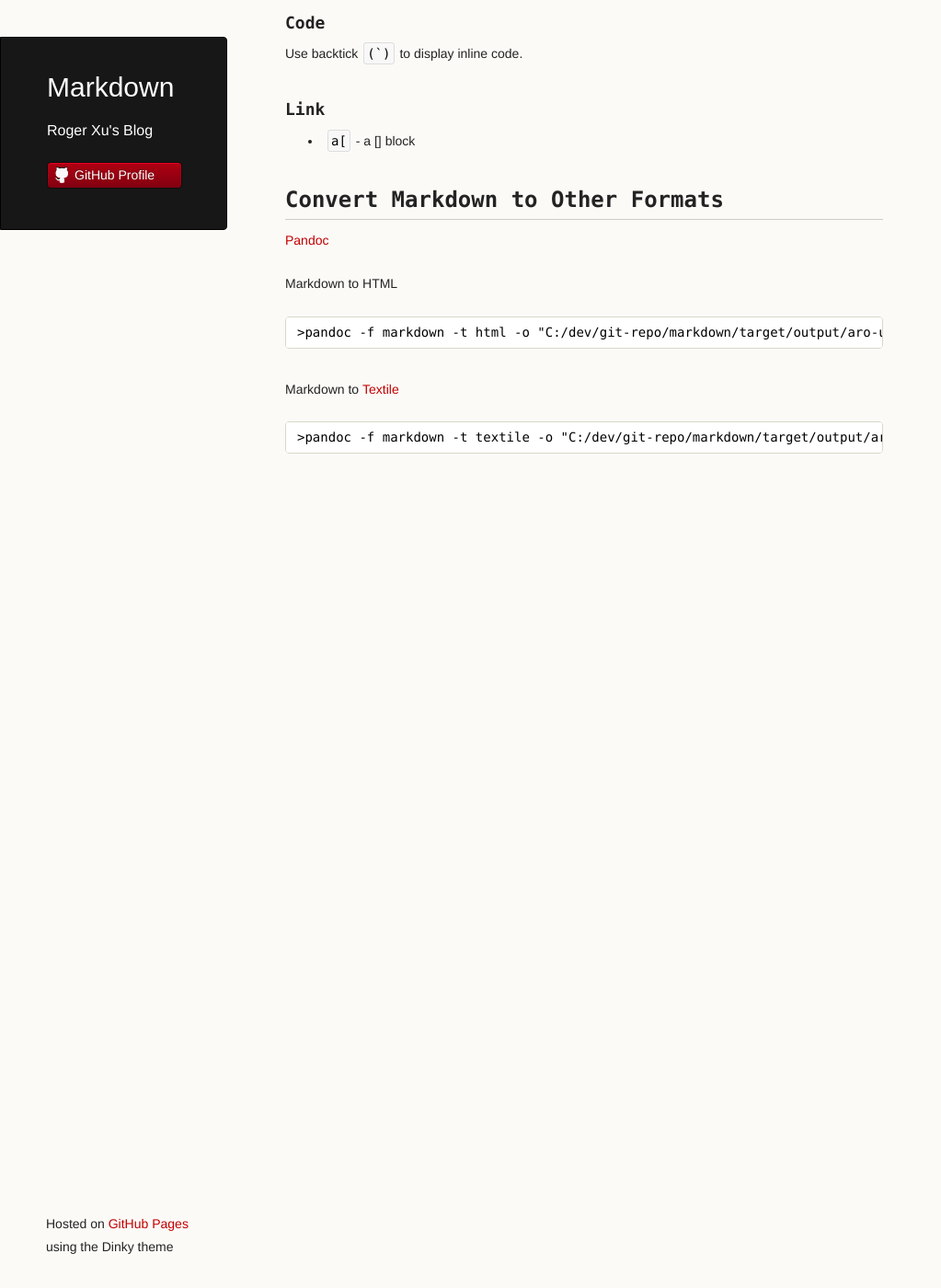
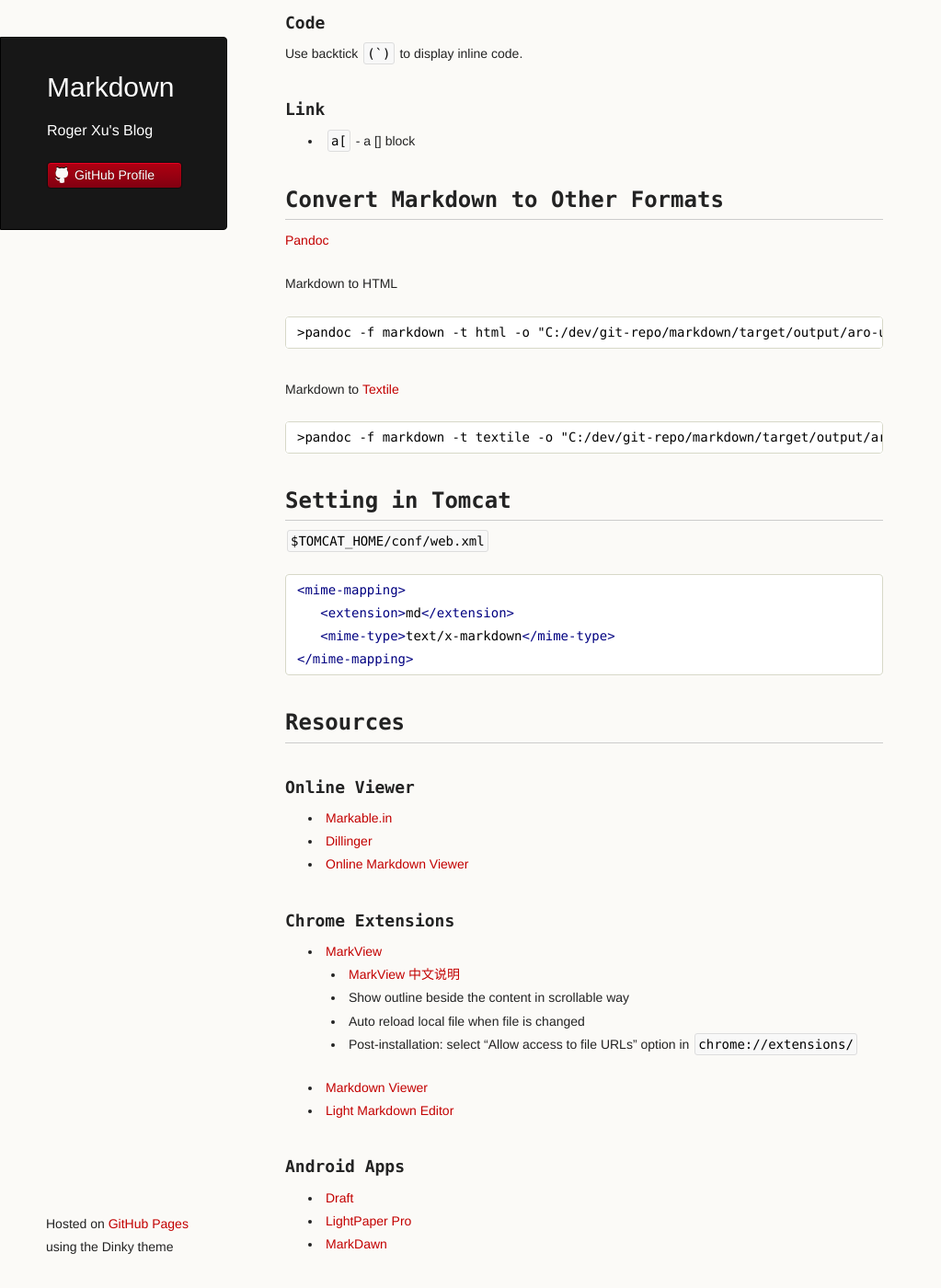
Before and after one commit to rogerxu/rogerxu.github.io, a Jekyll site: the page built from _posts/2012-09-26-markdown.md, in a window 1280 px wide and 1400 px high, scrolled down 389 px. Shown: the whole window at 92% size, without its empty margins (0-1023 px from the left). Built offline with Jekyll 4.4.1, drawn with Linux system fonts in a browser that asks for light colours; before the commit the page ends 964 px from its top, so only the background shows below that.

Commit message:
Add Markdown tools.

````diff
--- a/_posts/2012-09-26-markdown.md
+++ b/_posts/2012-09-26-markdown.md
@@ -33,3 +33,41 @@ Markdown to HTML
 Markdown to [Textile](http://redcloth.org/textile)
 
     >pandoc -f markdown -t textile -o "C:/dev/git-repo/markdown/target/output/aro-ui.textile" "C:/dev/git-repo/markdown/aro-ui.md"
+
+## Setting in Tomcat
+
+`$TOMCAT_HOME/conf/web.xml`
+
+```xml
+<mime-mapping>
+   <extension>md</extension>
+   <mime-type>text/x-markdown</mime-type>
+</mime-mapping>
+```
+
+Resources
+----------------------------------------
+
+### Online Viewer
+
+* [Markable.in](http://markable.in/)
+* [Dillinger](http://dillinger.io/)
+* [Online Markdown Viewer](http://www.markdownviewer.com/)
+
+
+### Chrome Extensions
+
+* [MarkView](https://chrome.google.com/webstore/detail/markview/iaddkimmopgchbbnmfmdcophmlnghkim)
+    * [MarkView 中文说明](http://shaneweng.com/blog/MarkView-Guide-in-Chinese/)
+    * Show outline beside the content in scrollable way
+    * Auto reload local file when file is changed
+    * Post-installation: select "Allow access to file URLs" option in `chrome://extensions/`
+* [Markdown Viewer](https://chrome.google.com/webstore/detail/markdown-viewer/ehnambpmkdhopilaccgfmojilolcglhn)
+* [Light Markdown Editor](https://chrome.google.com/webstore/detail/light-markdown-editor/efjgdajhhphockmgbagbfoaidoeinelm)
+
+
+### Android Apps
+
+* [Draft](https://play.google.com/store/apps/details?id=com.mvilla.draft)
+* [LightPaper Pro](https://play.google.com/store/apps/details?id=com.clockworkengine.android.LightPaper)
+* [MarkDawn](https://play.google.com/store/apps/details?id=com.blogspot.versionupsoft.markdawn)
````
Also changed, not shown: _posts/2012-11-05-android-apps.md (+8 -1 lines), _posts/2012-11-05-chrome-extensions.md (+2 -0 lines), _posts/2013-09-25-tomcat.md (+28 -8 lines).
